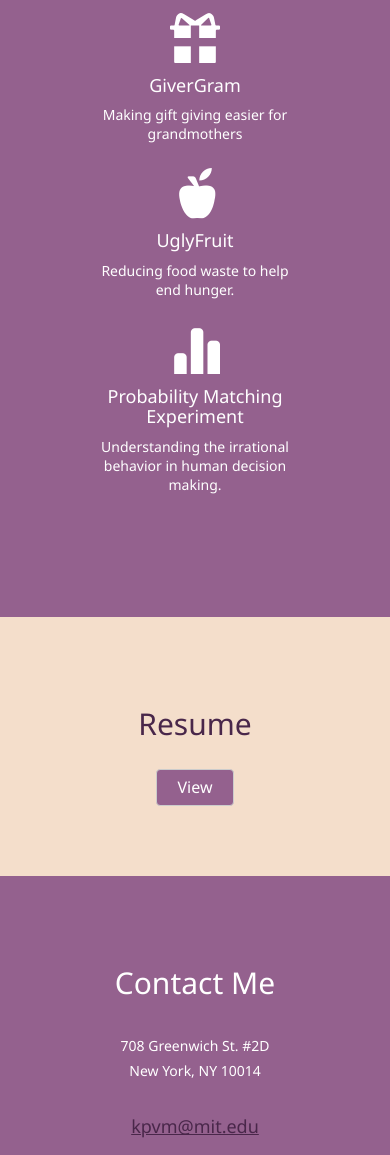
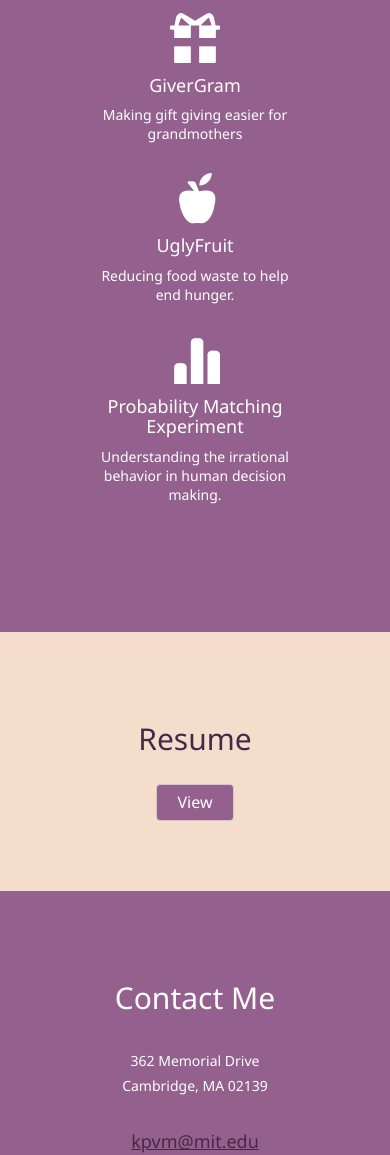
Before and after one commit to katiemarlowe/katiemarlowe.github.io, a plain HTML site: page index.html in a window 390 px wide. Shown: the part 1104-2259 px from the top of the page. Drawn offline with nearby package versions, Linux system fonts and the light colour scheme.

Commit message:
Fixed modals

```diff
--- a/index.html
+++ b/index.html
@@ -66,10 +66,12 @@
 		  <br><br>
 		  <div class="row">
 		  	<!-- GiverGram -->
-		    <div class="col-sm-4 project">
+		    <div class="col-sm-4">
+		      <div class="project" data-toggle="modal" data-target="#givergram-modal">
 		      	<span class="glyphicon glyphicon-gift"></span>
-		      <h4 data-toggle="modal" data-target="#givergram-modal">GiverGram</h4>
+		      	<h4>GiverGram</h4>
 		      	<p>Making gift giving easier for grandmothers</p>
+		      </div>
 		      <div id="givergram-modal" class="modal fade" role="dialog">
 		      	<div class="modal-dialog modal-lg">
 		      		<div class="modal-content">
@@ -97,10 +99,12 @@
 		      </div>
 		    </div>
 		    <!-- UglyFruit -->
-		    <div class="col-sm-4 project">
+		    <div class="col-sm-4">
+		      <div class="project" data-toggle="modal" data-target="#uglyfruit-modal">
 			    <span class="glyphicon glyphicon-apple"></span>
-		      <h4 data-toggle="modal" data-target="#uglyfruit-modal">UglyFruit</h4>
+			    <h4>UglyFruit</h4>
 			    <p>Reducing food waste to help end hunger.</p>
+			  </div>
 		      <div id="uglyfruit-modal" class="modal fade" role="dialog">
 		      	<div class="modal-dialog modal-lg">
 		      		<div class="modal-content">
@@ -128,10 +132,12 @@
 		      </div>
 		    </div>
 		    <!-- Probability Matching -->
-		    <div class="col-sm-4 project">
+		    <div class="col-sm-4">
+		      <div class="project" data-toggle="modal" data-target="#probmatching-modal">
 			    <span class="glyphicon glyphicon-stats"></span>
-		      <h4 data-toggle="modal" data-target="#probmatching-modal">Probability Matching Experiment</h4>
+			    <h4>Probability Matching Experiment</h4>
 			    <p>Understanding the irrational behavior in human decision making.</p>
+		  	  </div>
 		      <div id="probmatching-modal" class="modal fade" role="dialog">
 		      	<div class="modal-dialog modal-lg">
 		      		<div class="modal-content">
@@ -189,8 +195,8 @@
 		<!-- Contact Me -->
 		<div class="container-fluid bg-1 text-center" id="contact">
 			<h2>Contact Me</h2><br>
-			<h5>708 Greenwich St. #2D</h5>
-			<h5>New York, NY 10014</h5><br>
+			<h5>362 Memorial Drive</h5>
+			<h5>Cambridge, MA 02139</h5><br>
 			<a href="mailto:kpvm@mit.edu"><h4>kpvm@mit.edu</h4></a>
 		</div>
 
--- a/main.css
+++ b/main.css
@@ -42,7 +42,7 @@ body {
 .project {
     cursor: pointer;
     padding-top: 10px;
-    padding-bottom: 5px;
+    padding-bottom: 10px;
 }
 .project:hover{
     background-color: gray;
```
Lines whose indentation alone changed are shown as unchanged.
